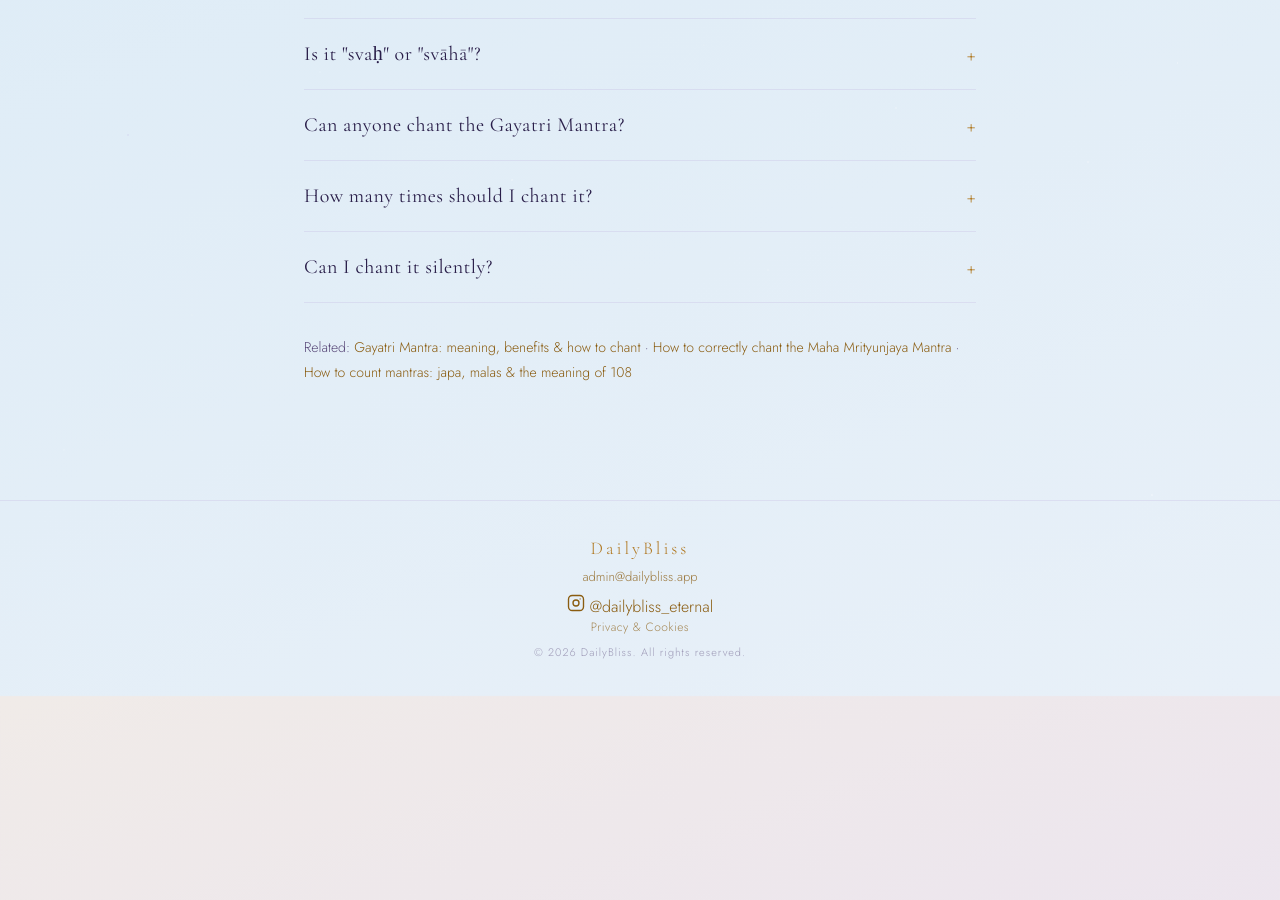
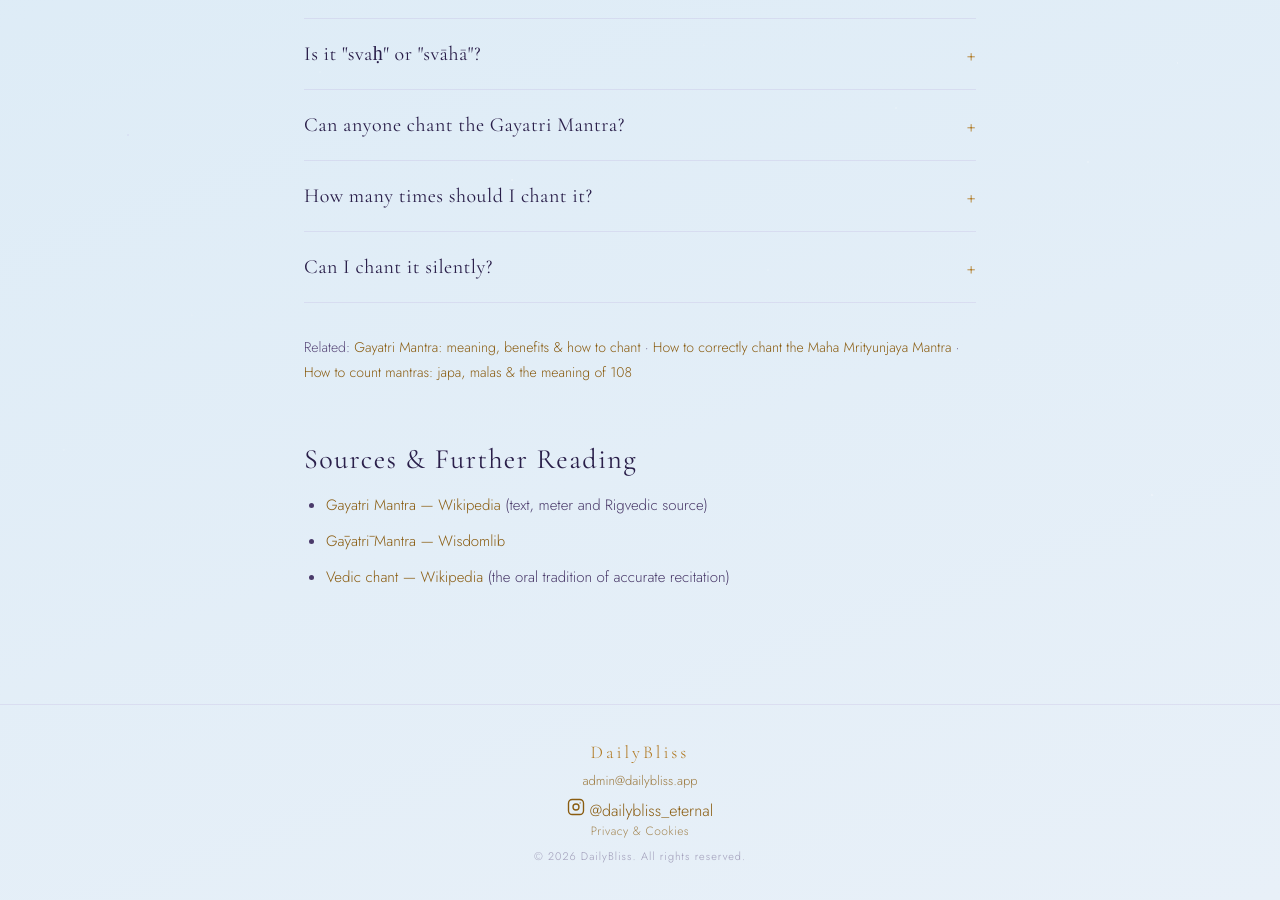
Before and after one commit to dailybliss/dailybliss.github.io, a Jekyll site: the page built from blog/how-to-chant-gayatri-mantra.html, in a window 1280 px wide and 900 px high, scrolled down 4570 px. Built offline with Jekyll 4.4.1, drawn with Linux system fonts in a browser that asks for light colours; before the commit the page ends 5266 px from its top, so only the background shows below that.

Commit message:
Update how-to-chant-gayatri-mantra.html

```diff
--- a/blog/how-to-chant-gayatri-mantra.html
+++ b/blog/how-to-chant-gayatri-mantra.html
@@ -199,4 +199,13 @@ last_modified_at: 2026-11-04
     · <a href="{{ '/blog/how-to-chant-maha-mrityunjaya-mantra/' | relative_url }}">How to correctly chant the Maha Mrityunjaya Mantra</a>
     · <a href="{{ '/blog/how-to-count-mantras/' | relative_url }}">How to count mantras: japa, malas &amp; the meaning of 108</a>
   </p>
+
+  <div style="margin-top:32px;">
+  <h2>Sources &amp; Further Reading</h2>
+  <ul>
+    <li><a href="https://en.wikipedia.org/wiki/Gayatri_Mantra" target="_blank" rel="noopener">Gayatri Mantra — Wikipedia</a> (text, meter and Rigvedic source)</li>
+    <li><a href="https://www.wisdomlib.org/hinduism/scripture/g%C4%81yatr%C4%AB-mantra/d/doc7659.html" target="_blank" rel="noopener">Gāyatrī Mantra — Wisdomlib</a></li>
+    <li><a href="https://en.wikipedia.org/wiki/Vedic_chant" target="_blank" rel="noopener">Vedic chant — Wikipedia</a> (the oral tradition of accurate recitation)</li>
+  </ul>
+</div>
 </article>
```
